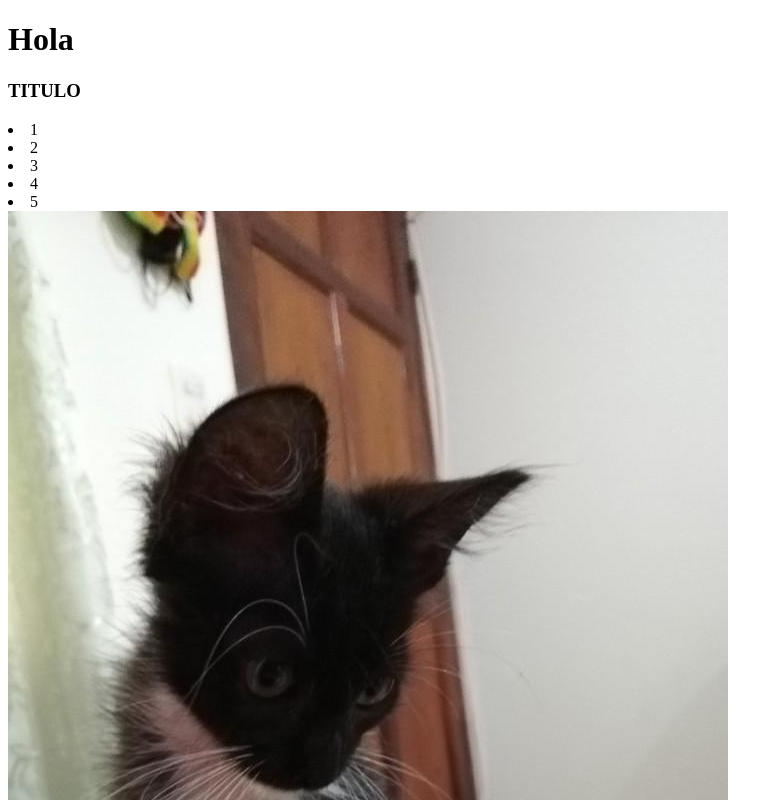
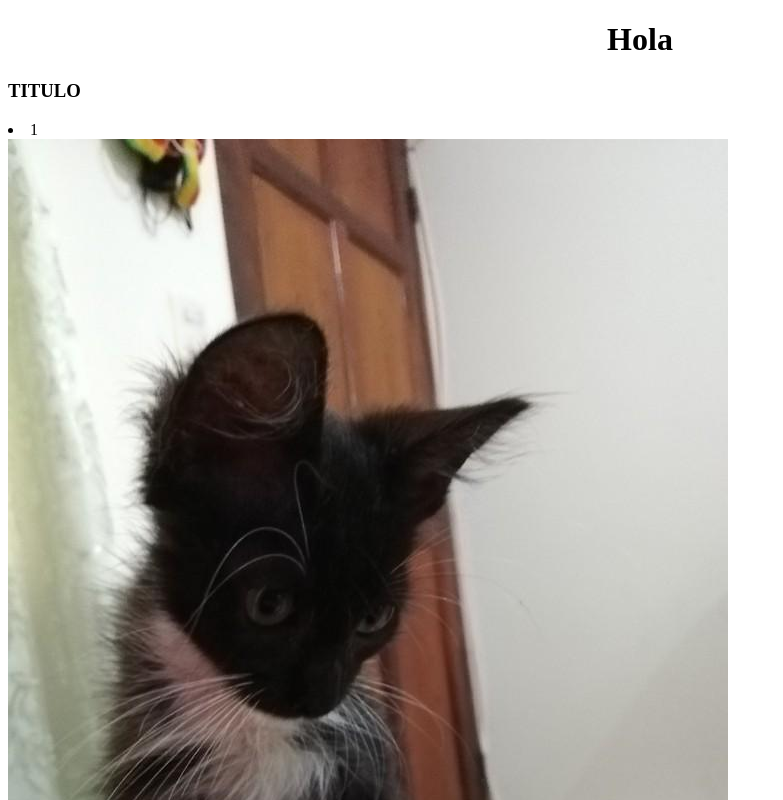
Before and after one commit to NestorMyrie/prueba, a plain HTML site: page index.html in a window 1280 px wide. Shown: the top 800 px of the page, without its empty margins (0-783 px from the left). Drawn offline with Linux system fonts and the light colour scheme.

Commit message:
se hacen cambios

```diff
--- a/index.html
+++ b/index.html
@@ -7,13 +7,11 @@
 </head>
 <body>
 
-    <h1>Hola</h1>
+    <h1 style="text-align: center;">Hola</h1>
+
  <h3><b>TITULO</b></h3>
     <li>1</li>
-    <li>2</li>
-    <li>3</li>
-    <li>4</li>
-    <li>5</li>
+
     <img src="./img/c52c87ce-fa88-49d3-b1b4-75302482cf79.jpg" alt="" srcset="">
 </body>
 </html>
```
